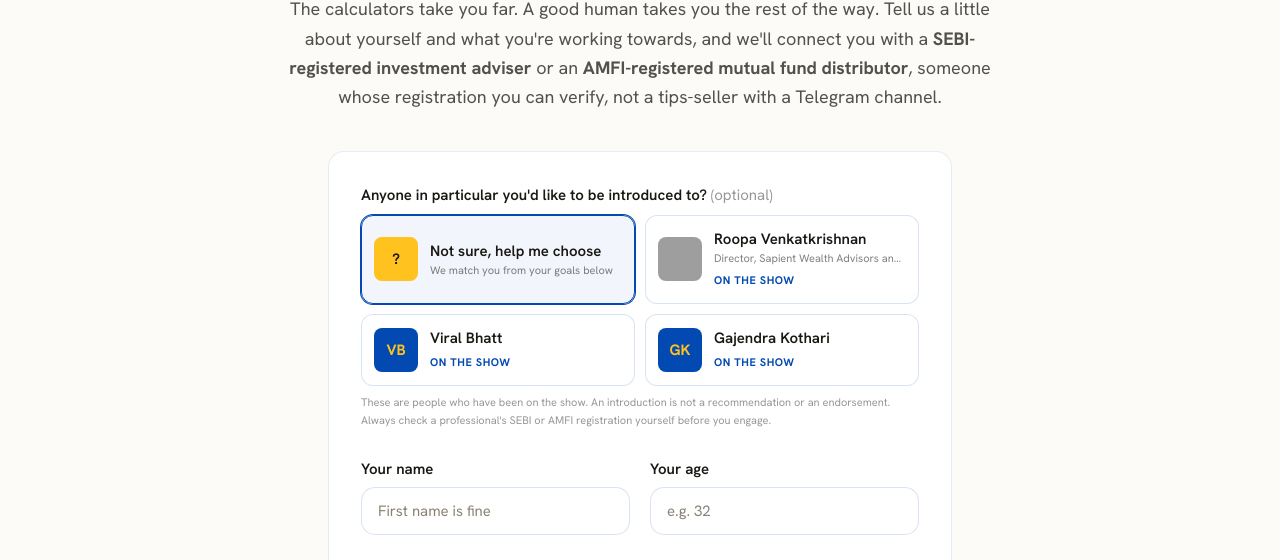
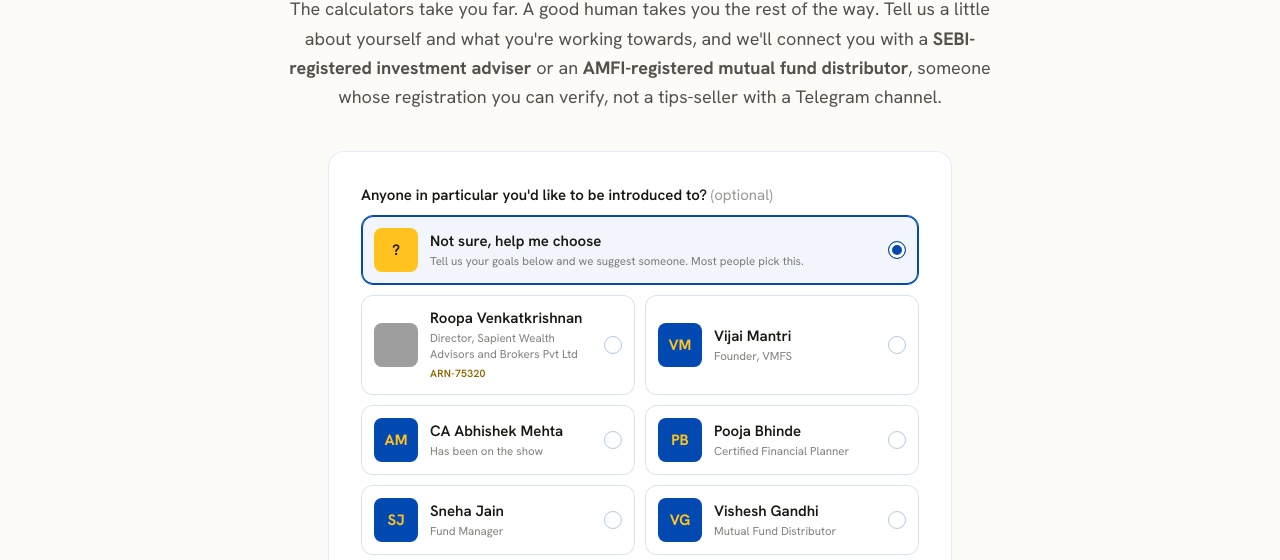
Before and after one commit to bhartendrasinghr/thisorthat-website, a website: page money-person.html in a window 1280 px wide. Shown: the part 230-790 px from the top of the page. Drawn offline with nearby package versions, Linux system fonts and the light colour scheme; grey boxes are pictures that could not be loaded.

Commit message:
Eight people in the picker, and make choosing between them possible
Shown: Roopa, Vijai Mantri, CA Abhishek Mehta, Pooja Bhinde, Sneha Jain,
Vishesh Gandhi, Viral Bhatt, Gajendra Kothari.

Kirtan Shah, Neil Borate and Devina Mehra are set inactive rather than
deleted, so bringing any of them back is one toggle in the CMS.

UX, in order of how much it matters:

- The cards were buttons pretending to be a choice. They are radios in a
  radiogroup now, so a keyboard and a screen reader can use them, and
  the selected one has a visible tick rather than only a colour change.
- "Not sure, help me choose" is checked by default and spans the row.
  Eight names mean nothing to someone who has not met them, so the way
  out should be the obvious path, not the last option.
- Added a line pointing at the guests page, because the honest answer to
  "which one" is to go and hear them first.
- The firm line was truncated to one line, which cut off most of them.
  Two lines now.
- The registration number renders when it exists. It exists for one
  person out of eleven.

```diff
--- a/content/advisors.json
+++ b/content/advisors.json
@@ -14,7 +14,7 @@
       "firm": "Director, Sapient Wealth Advisors and Brokers Pvt Ltd"
     },
     {
-      "active": false,
+      "active": true,
       "name": "Vijai Mantri",
       "featured": false,
       "guest_slug": "vijai-mantri",
@@ -27,20 +27,33 @@
       "firm": "Founder, VMFS"
     },
     {
-      "active": false,
-      "name": "Kirtan Shah",
+      "active": true,
+      "name": "CA Abhishek Mehta",
       "featured": false,
-      "guest_slug": "kirtan-shah",
+      "guest_slug": "",
       "photo": "",
       "reg": "",
       "consent_confirmed": false,
       "type": "",
       "blurb": "",
       "specialties": [],
-      "firm": "Founder, Credence Wealth, Mutual Fund Distributor"
+      "firm": ""
     },
     {
-      "active": false,
+      "active": true,
+      "name": "Pooja Bhinde",
+      "featured": false,
+      "guest_slug": "pooja-bhinde",
+      "photo": "",
+      "reg": "",
+      "consent_confirmed": false,
+      "type": "",
+      "blurb": "",
+      "specialties": [],
+      "firm": "Certified Financial Planner"
+    },
+    {
+      "active": true,
       "name": "Sneha Jain",
       "featured": false,
       "guest_slug": "sneha-jain",
@@ -53,7 +66,7 @@
       "firm": "Fund Manager"
     },
     {
-      "active": false,
+      "active": true,
       "name": "Vishesh Gandhi",
       "featured": false,
       "guest_slug": "vishesh-gandhi",
@@ -73,7 +86,8 @@
       "guest_slug": "viral-bhatt",
       "photo": "",
       "blurb": "",
-      "specialties": []
+      "specialties": [],
+      "active": true
     },
     {
       "name": "Gajendra Kothari",
@@ -83,20 +97,8 @@
       "guest_slug": "gajendra-kothari",
       "photo": "",
       "blurb": "",
-      "specialties": []
-    },
-    {
-      "active": false,
-      "name": "CA Abhishek Mehta",
-      "featured": false,
-      "guest_slug": "",
-      "photo": "",
-      "reg": "",
-      "consent_confirmed": false,
-      "type": "",
-      "blurb": "",
       "specialties": [],
-      "firm": ""
+      "active": true
     },
     {
       "active": false,
@@ -113,6 +115,19 @@
     },
     {
       "active": false,
+      "name": "Kirtan Shah",
+      "featured": false,
+      "guest_slug": "kirtan-shah",
+      "photo": "",
+      "reg": "",
+      "consent_confirmed": false,
+      "type": "",
+      "blurb": "",
+      "specialties": [],
+      "firm": "Founder, Credence Wealth, Mutual Fund Distributor"
+    },
+    {
+      "active": false,
       "name": "Neil Borate",
       "featured": false,
       "guest_slug": "neil-borate",
@@ -123,19 +138,6 @@
       "blurb": "",
       "specialties": [],
       "firm": "Founder, thefynprint"
-    },
-    {
-      "active": false,
-      "name": "Pooja Bhinde",
-      "featured": false,
-      "guest_slug": "pooja-bhinde",
-      "photo": "",
-      "reg": "",
-      "consent_confirmed": false,
-      "type": "",
-      "blurb": "",
-      "specialties": [],
-      "firm": "Certified Financial Planner"
     }
   ]
 }
--- a/money-person.html
+++ b/money-person.html
@@ -50,6 +50,15 @@
   .field { width:100%; background:#fff; border:1.5px solid rgba(2,73,177,0.15); border-radius:14px; padding:12px 16px; font-size:15px; transition: border-color 150ms, box-shadow 150ms; }
   .field:focus { outline:none; border-color:#0249B1; box-shadow:0 0 0 3px rgba(255,194,31,0.25); }
   .field::placeholder { color:#8A8275; }
+  .adv-card { display:flex; align-items:center; gap:12px; text-align:left; cursor:pointer;
+    border:1px solid rgba(2,73,177,.15); background:#fff; border-radius:12px; padding:12px;
+    transition:border-color 140ms ease, background 140ms ease; }
+  .adv-card:hover { border-color:rgba(2,73,177,.4); }
+  .adv-card:focus-within { outline:3px solid #8F6600; outline-offset:2px; }
+  .adv-card.is-on { border-color:#0249B1; background:rgba(2,73,177,.05); box-shadow:inset 0 0 0 1px #0249B1; }
+  .adv-card .tick { width:18px; height:18px; border-radius:99px; border:1.5px solid rgba(2,73,177,.3); flex:0 0 auto; }
+  .adv-card.is-on .tick { border-color:#0249B1; background:#0249B1;
+    box-shadow:inset 0 0 0 3px #fff; }
 </style>
 </head>
 <body class="antialiased">
@@ -92,8 +101,11 @@
 
       <div id="advisor-section" class="hidden">
         <label class="text-sm font-semibold text-ink block mb-2">Anyone in particular you'd like to be introduced to? <span class="text-ink/45 font-normal">(optional)</span></label>
-        <div id="advisor-select" class="grid grid-cols-1 sm:grid-cols-2 gap-2.5"></div>
-        <p class="text-[11px] text-ink/45 mt-2 leading-relaxed">These are people who have been on the show. An introduction is not a recommendation or an endorsement. Always check a professional's SEBI or AMFI registration yourself before you engage.</p>
+        <div id="advisor-select" role="radiogroup" aria-label="Who would you like to be introduced to" class="grid grid-cols-1 sm:grid-cols-2 gap-2.5"></div>
+        <p class="text-[12px] text-ink/60 mt-3 leading-relaxed">
+          Not sure who is who? <a href="guests.html" class="font-bold text-ink underline decoration-marigold decoration-2 underline-offset-2">Hear them on the show first</a>, then come back. Nothing here is saved until you send it.
+        </p>
+        <p class="text-[11px] text-ink/45 mt-2 leading-relaxed">An introduction is not a recommendation or an endorsement, and we are not paid for it. Check any professional's SEBI or AMFI registration yourself before you engage.</p>
       </div>
 
       <div class="grid grid-cols-1 sm:grid-cols-2 gap-5">
@@ -211,22 +223,23 @@ paintChips();
 // ---- Advisor / distributor selector (optional, single-select) ----
 let selectedAdvisor = '';
 const initialsOf = n => n.replace(/^CA\s+/i, '').split(/\s+/).filter(Boolean).map(w => w[0]).slice(0, 2).join('').toUpperCase();
-const advCard = (val, title, sub, badge, photo) => `
-  <button type="button" data-adv="${val.replace(/"/g,'&quot;')}" class="adv-card text-left rounded-xl border p-3 flex items-center gap-3 transition">
+const advCard = (val, title, sub, reg, photo, wide) => `
+  <label class="adv-card ${wide ? 'sm:col-span-2' : ''}">
+    <input type="radio" name="advisor-pick" value="${val.replace(/"/g,'&quot;')}" class="sr-only" ${val === '' ? 'checked' : ''} />
     ${photo
       ? `<img src="${photo}" alt="" class="w-11 h-11 rounded-lg object-cover shrink-0" />`
       : `<span class="w-11 h-11 rounded-lg ${val ? 'bg-navy text-mustard' : 'bg-marigold text-ink'} flex items-center justify-center font-bold text-sm shrink-0">${val ? initialsOf(title) : '?'}</span>`}
-    <span class="min-w-0">
-      <span class="block font-semibold text-ink text-sm truncate">${title}</span>
-      ${sub ? `<span class="block text-[11px] text-ink/55 truncate">${sub}</span>` : ''}
-      ${badge ? `<span class="inline-block mt-0.5 text-[11px] uppercase tracking-wider font-bold text-thisblue">${badge}</span>` : ''}
+    <span class="min-w-0 flex-1">
+      <span class="block font-semibold text-ink text-sm leading-snug">${title}</span>
+      ${sub ? `<span class="block text-[11.5px] text-ink/55 leading-snug mt-0.5">${sub}</span>` : ''}
+      ${reg ? `<span class="block text-[10.5px] text-goldink font-semibold tracking-wide mt-1">${reg}</span>` : ''}
     </span>
-  </button>`;
+    <span class="tick" aria-hidden="true"></span>
+  </label>`;
 function paintAdv() {
-  document.querySelectorAll('#advisor-select .adv-card').forEach(b => {
-    const on = b.dataset.adv === selectedAdvisor;
-    b.className = 'adv-card text-left rounded-xl border p-3 flex items-center gap-3 transition ' +
-      (on ? 'border-thisblue bg-thisblue/5 ring-1 ring-thisblue' : 'border-navy/15 bg-white hover:border-thisblue/40');
+  document.querySelectorAll('#advisor-select .adv-card').forEach(l => {
+    const input = l.querySelector('input');
+    l.classList.toggle('is-on', input && input.value === selectedAdvisor);
   });
 }
 fetch('content/advisors.json', { cache: 'no-cache' }).then(r => r.ok ? r.json() : null).catch(() => null).then(data => {
@@ -237,13 +250,16 @@ fetch('content/advisors.json', { cache: 'no-cache' }).then(r => r.ok ? r.json()
   const active = list.filter(a => a.active !== false);
   if (!active.length) return;              // keep the section hidden until someone is activated in the CMS
   if (section) section.classList.remove('hidden');
-  let html = advCard('', 'Not sure, help me choose', 'We match you from your goals below', '', '');
-  html += active.map(a => advCard(a.name, a.name, a.firm || a.type || '', a.guest_slug ? 'On the show' : '', a.photo || '')).join('');
+  let html = advCard('', 'Not sure, help me choose', 'Tell us your goals below and we suggest someone. Most people pick this.', '', '', true);
+  html += active.map(a => advCard(
+    a.name, a.name,
+    a.firm || a.type || 'Has been on the show',
+    a.reg || '',
+    a.photo || '')).join('');
   wrap.innerHTML = html;
-  wrap.addEventListener('click', e => {
-    const b = e.target.closest('.adv-card');
-    if (!b) return;
-    selectedAdvisor = b.dataset.adv;
+  wrap.addEventListener('change', e => {
+    if (e.target.name !== 'advisor-pick') return;
+    selectedAdvisor = e.target.value;
     paintAdv();
   });
   paintAdv();
```
